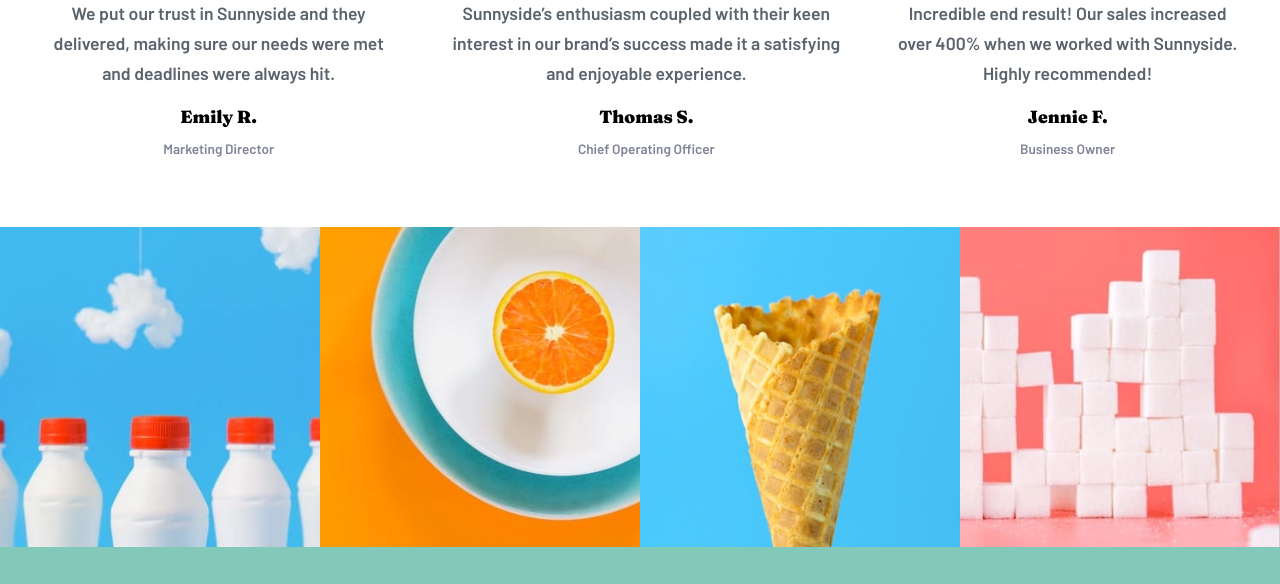
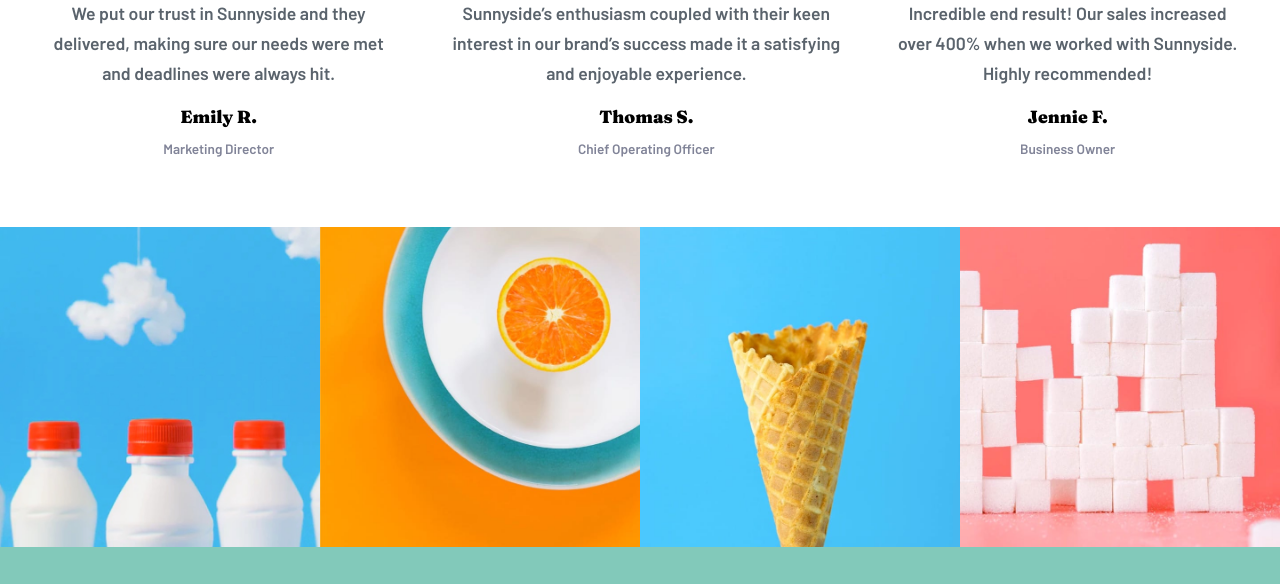
Before and after one commit to Adavagadon/sunnyside-agency-landing-page, a plain HTML site: page index.html in a window 1280 px wide. Shown: the part 2586-3170 px from the top of the page. Drawn offline with Linux system fonts and the light colour scheme.

Commit message:
fix examples positioning

```diff
--- a/index.html
+++ b/index.html
@@ -103,10 +103,10 @@
   </section>
 
   <section class="examples">
-    <img src="images/mobile/image-gallery-milkbottles.jpg" alt="example" class="examples__img">
-    <img src="images/mobile/image-gallery-orange.jpg" alt="example" class="examples__img">
-    <img src="images/mobile/image-gallery-cone.jpg" alt="example" class="examples__img">
-    <img src="images/mobile/image-gallery-sugar-cubes.jpg" alt="example" class="examples__img">
+    <div class="examples__img examples__img--milk"></div>
+    <div class="examples__img examples__img--orange"></div>
+    <div class="examples__img examples__img--cone"></div>
+    <div class="examples__img examples__img--sugar"></div>
   </section>
 
   <footer class="footer">
--- a/scss/main.scss
+++ b/scss/main.scss
@@ -394,8 +394,27 @@ a {
   flex-wrap: wrap;
 
   &__img {
-    max-width: 50%;
-    object-fit: cover;
+    flex: 50%;
+    height: 40vw;
+    max-height: 300px;
+    background-position: center;
+    background-size: cover;
+
+    &--milk {
+      background-image: url("../images/mobile/image-gallery-milkbottles.jpg");
+    }
+
+    &--orange {
+      background-image: url("../images/mobile/image-gallery-orange.jpg");
+    }
+
+    &--cone {
+      background-image: url("../images/mobile/image-gallery-cone.jpg");
+    }
+
+    &--sugar {
+      background-image: url("../images/mobile/image-gallery-sugar-cubes.jpg");
+    }
   }
 }
 
@@ -554,9 +573,28 @@ a {
 
   .examples {
     flex-wrap: nowrap;
+    justify-content: space-evenly;
 
     &__img {
-      max-width: 25%;
+      height: 25vw;
+      max-height: 450px;
+      flex: 25%;
+
+      &--milk {
+        background-image: url("../images/desktop/image-gallery-milkbottles.jpg");
+      }
+
+      &--orange {
+        background-image: url("../images/desktop/image-gallery-orange.jpg");
+      }
+
+      &--cone {
+        background-image: url("../images/desktop/image-gallery-cone.jpg");
+      }
+
+      &--sugar {
+        background-image: url("../images/desktop/image-gallery-sugarcubes.jpg");
+      }
     }
   }
 
```
Also changed, not shown: css/main.css, 1 other file.
